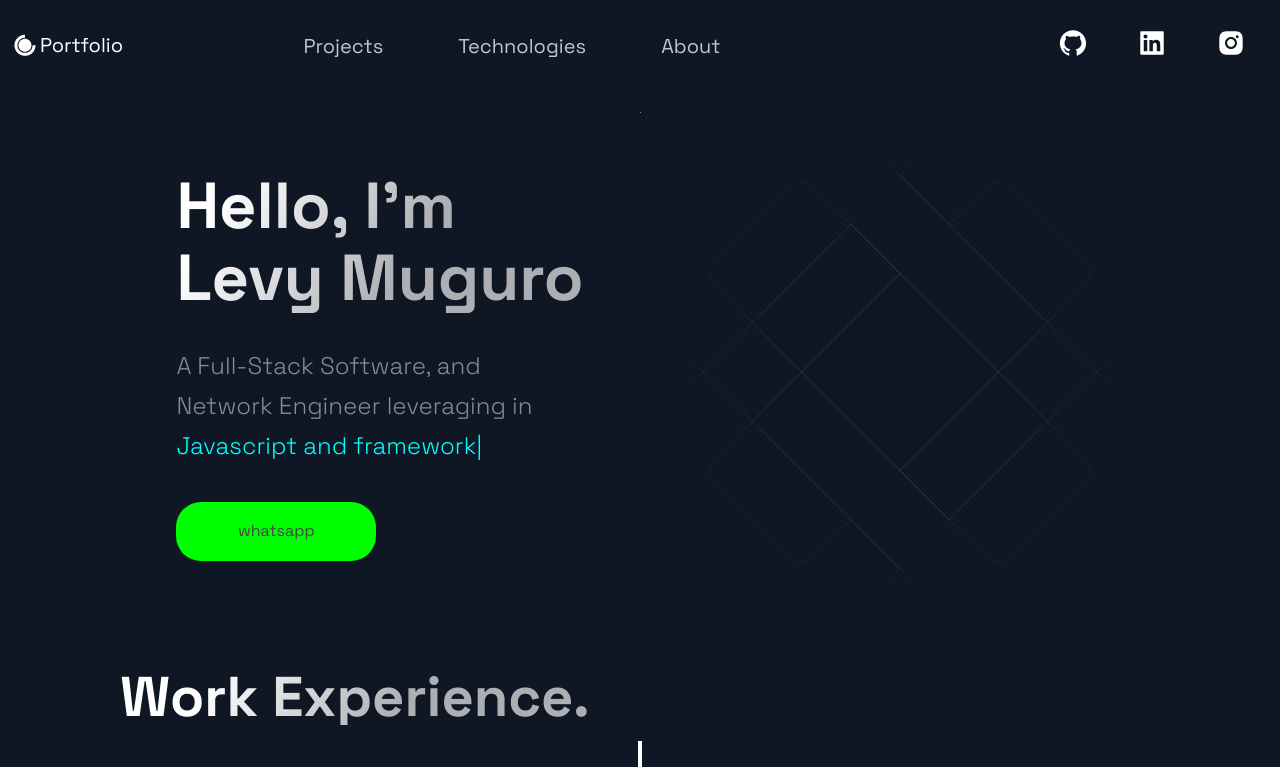
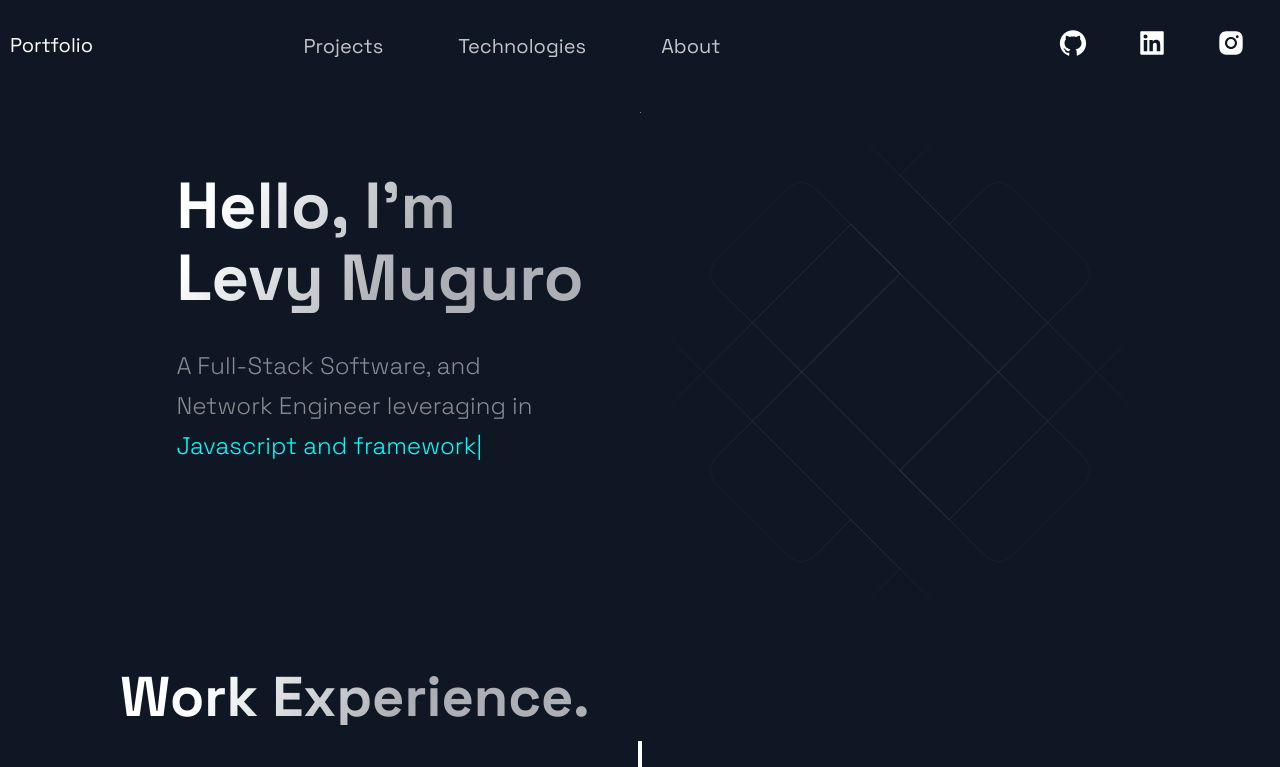
Before and after one commit to levy-web/portfolio, a Next.js app: page / in a window 1280 px wide. Shown: the top 767 px of the page. Built offline with nearby package versions, Linux system fonts and the light colour scheme.

Commit message:
removed whatsapp button

```diff
--- a/src/components/Header/Header.js
+++ b/src/components/Header/Header.js
@@ -10,7 +10,7 @@ const Header = () =>  (
     <Div1>
       <Link href="/">
         <a style={{display: "flex", alignItems: "center", color: "white", }}>
-          <DiCssdeck size="3rem"/><Span>Portfolio</Span>
+          <Span>Portfolio</Span>
         </a>
       </Link>
     </Div1>
--- a/src/components/Hero/Hero.js
+++ b/src/components/Hero/Hero.js
@@ -40,9 +40,9 @@ function Hero() {
           />
         </Typediv>
       </SectionText>
-      <div>
+      {/* <div>
         <Button onClick={openWhatsApp}> whatsapp </Button>
-      </div>
+      </div> */}
     </LeftSection>
   </Section>
 );
--- a/src/components/Hero/HeroStyles.js
+++ b/src/components/Hero/HeroStyles.js
@@ -4,7 +4,6 @@ export const LeftSection = styled.div`
   width: 100%;
   @media ${(props) => props.theme.breakpoints.sm} {
     width: 80%;
-    height:80vh;
     display: flex;
     flex-direction: column;
 
@@ -33,18 +32,18 @@ export const Button = styled.div`
   padding: 20px;
   text-align: center;
 
-  @media ${(props) => props.theme.breakpoints.sm} {
-    border-radius: 25px;
-    color:#444;
-    background:#00FF00;;
-    cursor:pointer;
-    max-width: 200px;
-    padding: 20px;
-    text-align: center;
-    margin:auto;
-    margin-top:100px;
+  // @media ${(props) => props.theme.breakpoints.sm} {
+  //   border-radius: 25px;
+  //   color:#444;
+  //   background:#00FF00;;
+  //   cursor:pointer;
+  //   max-width: 200px;
+  //   padding: 20px;
+  //   text-align: center;
+  //   margin:auto;
+  //   margin-top:100px;
 
-  }
+  // }
 
 
 `
```
